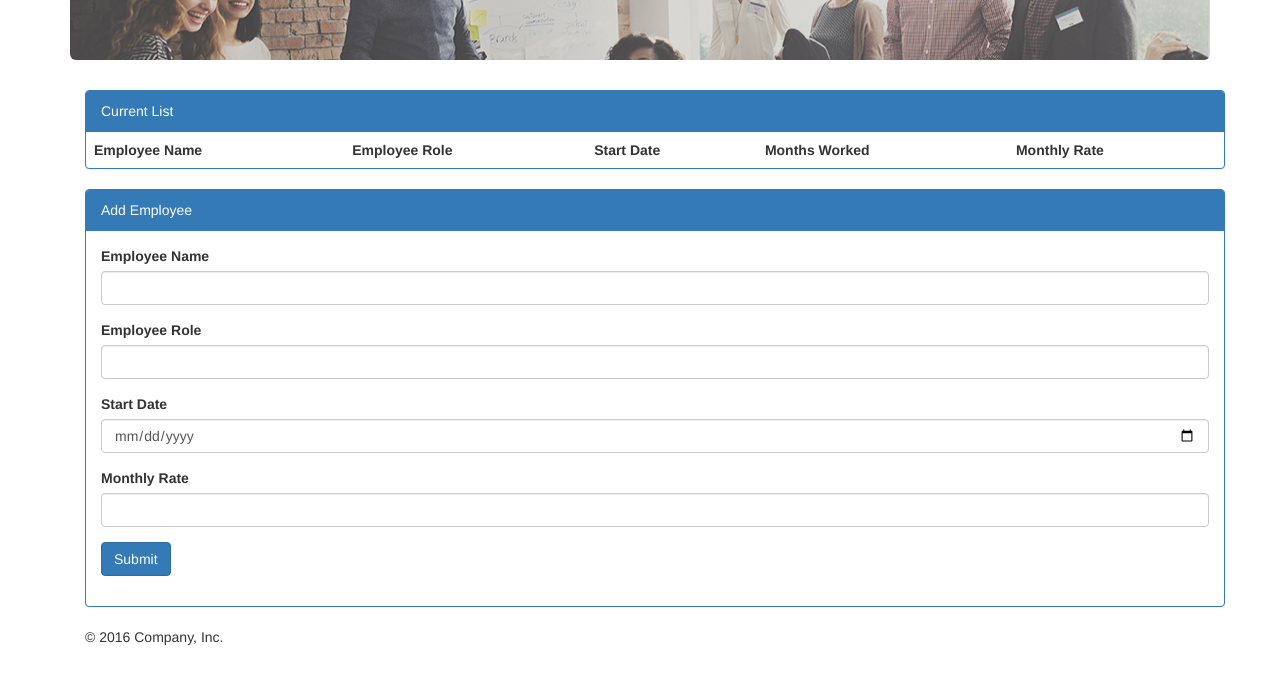
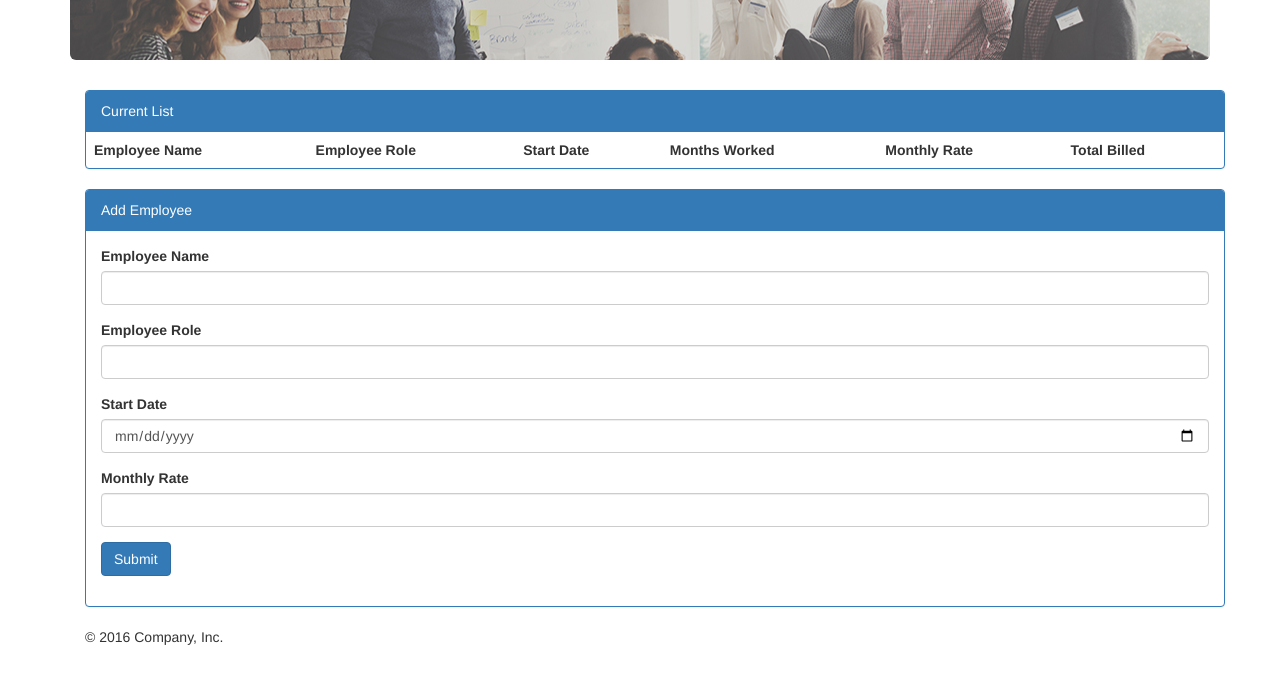
Before and after one commit to mkmorfess/EmployeeTracking, a plain HTML site: page index.html in a window 1280 px wide. Shown: the part 230-907 px from the top of the page. Drawn offline with nearby package versions, Linux system fonts and the light colour scheme; a script that the page names is missing.

Commit message:
added 6th table element

```diff
--- a/index.html
+++ b/index.html
@@ -40,6 +40,7 @@
             <th>Start Date</th>
             <th>Months Worked</th>
             <th>Monthly Rate</th>
+            <th>Total Billed</th>
           </tr>
         </table>
     </div>
```
